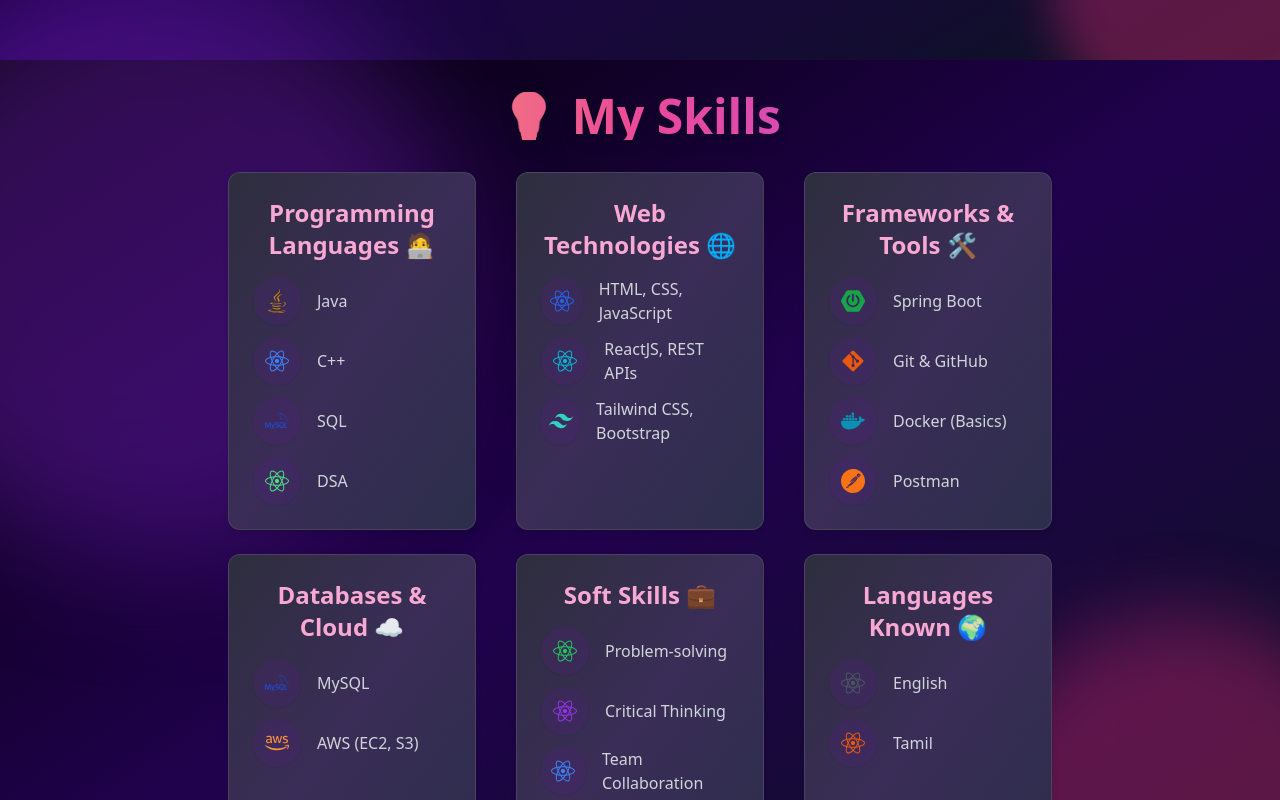
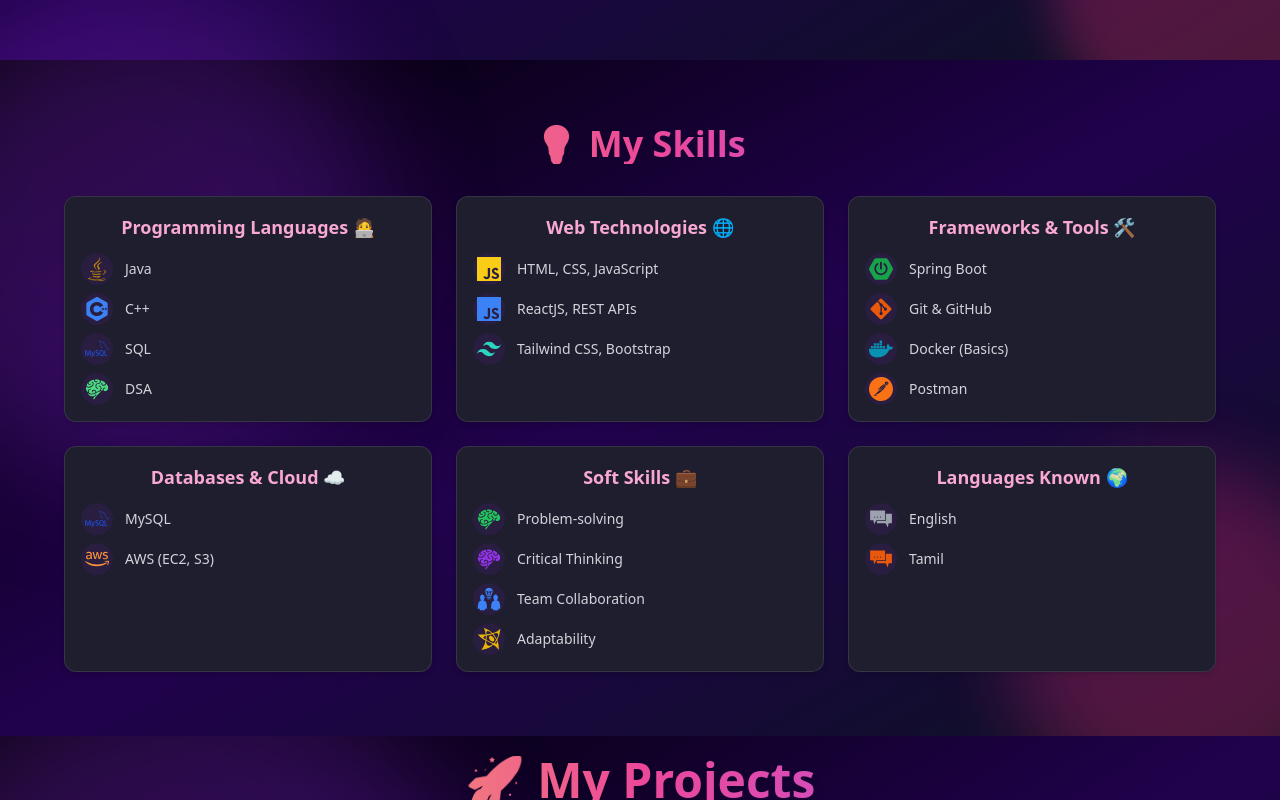
Before and after one commit to Varshhhininandhu/Varshproflio, a React (Create React App) app: page / in a window 1280 px wide. Shown: the part 1460-2260 px from the top of the page. Built offline with nearby package versions, Linux system fonts and the light colour scheme; the HTML template or start-up script is replaced by a standard one.

Commit message:
Update Skills.js

```diff
--- a/src/components/Skills.js
+++ b/src/components/Skills.js
@@ -1,56 +1,74 @@
 import React from 'react';
-import { FaJava, FaReact, FaDocker, FaGitAlt, FaAws } from 'react-icons/fa';
-import { SiMysql, SiSpringboot, SiTailwindcss, SiPostman } from 'react-icons/si';
+import {
+  FaJava,
+  FaDocker,
+  FaGitAlt,
+  FaAws,
+} from 'react-icons/fa';
+import {
+  SiMysql,
+  SiSpringboot,
+  SiTailwindcss,
+  SiPostman,
+  SiCplusplus,
+  SiJavascript,
+} from 'react-icons/si';
+import {
+  GiBrain,
+  GiTeamIdea,
+  GiTalk,
+  GiFlexibleStar,
+} from 'react-icons/gi';
 import { motion } from 'framer-motion';
 
 const skillsData = [
   {
-    title: "Programming Languages 🧑‍💻",
+    title: 'Programming Languages 🧑‍💻',
     items: [
-      { skill: "Java", icon: <FaJava className="text-2xl text-yellow-600" /> },
-      { skill: "C++", icon: <FaReact className="text-2xl text-blue-500" /> },
-      { skill: "SQL", icon: <SiMysql className="text-2xl text-blue-700" /> },
-      { skill: "DSA", icon: <FaReact className="text-2xl text-green-400" /> },
+      { skill: 'Java', icon: <FaJava className="text-2xl text-yellow-600" /> },
+      { skill: 'C++', icon: <SiCplusplus className="text-2xl text-blue-500" /> },
+      { skill: 'SQL', icon: <SiMysql className="text-2xl text-blue-700" /> },
+      { skill: 'DSA', icon: <GiBrain className="text-2xl text-green-400" /> },
     ],
   },
   {
-    title: "Web Technologies 🌐",
+    title: 'Web Technologies 🌐',
     items: [
-      { skill: "HTML, CSS, JavaScript", icon: <FaReact className="text-2xl text-blue-600" /> },
-      { skill: "ReactJS, REST APIs", icon: <FaReact className="text-2xl text-cyan-500" /> },
-      { skill: "Tailwind CSS, Bootstrap", icon: <SiTailwindcss className="text-2xl text-teal-400" /> },
+      { skill: 'HTML, CSS, JavaScript', icon: <SiJavascript className="text-2xl text-yellow-400" /> },
+      { skill: 'ReactJS, REST APIs', icon: <SiJavascript className="text-2xl text-blue-500" /> },
+      { skill: 'Tailwind CSS, Bootstrap', icon: <SiTailwindcss className="text-2xl text-teal-400" /> },
     ],
   },
   {
-    title: "Frameworks & Tools 🛠️",
+    title: 'Frameworks & Tools 🛠️',
     items: [
-      { skill: "Spring Boot", icon: <SiSpringboot className="text-2xl text-green-600" /> },
-      { skill: "Git & GitHub", icon: <FaGitAlt className="text-2xl text-orange-600" /> },
-      { skill: "Docker (Basics)", icon: <FaDocker className="text-2xl text-cyan-600" /> },
-      { skill: "Postman", icon: <SiPostman className="text-2xl text-orange-500" /> },
+      { skill: 'Spring Boot', icon: <SiSpringboot className="text-2xl text-green-600" /> },
+      { skill: 'Git & GitHub', icon: <FaGitAlt className="text-2xl text-orange-600" /> },
+      { skill: 'Docker (Basics)', icon: <FaDocker className="text-2xl text-cyan-600" /> },
+      { skill: 'Postman', icon: <SiPostman className="text-2xl text-orange-500" /> },
     ],
   },
   {
-    title: "Databases & Cloud ☁️",
+    title: 'Databases & Cloud ☁️',
     items: [
-      { skill: "MySQL", icon: <SiMysql className="text-2xl text-blue-700" /> },
-      { skill: "AWS (EC2, S3)", icon: <FaAws className="text-2xl text-orange-400" /> },
+      { skill: 'MySQL', icon: <SiMysql className="text-2xl text-blue-700" /> },
+      { skill: 'AWS (EC2, S3)', icon: <FaAws className="text-2xl text-orange-400" /> },
     ],
   },
   {
-    title: "Soft Skills 💼",
+    title: 'Soft Skills 💼',
     items: [
-      { skill: "Problem-solving", icon: <FaReact className="text-2xl text-green-500" /> },
-      { skill: "Critical Thinking", icon: <FaReact className="text-2xl text-purple-600" /> },
-      { skill: "Team Collaboration", icon: <FaReact className="text-2xl text-blue-500" /> },
-      { skill: "Adaptability", icon: <FaReact className="text-2xl text-yellow-500" /> },
+      { skill: 'Problem-solving', icon: <GiBrain className="text-2xl text-green-500" /> },
+      { skill: 'Critical Thinking', icon: <GiBrain className="text-2xl text-purple-600" /> },
+      { skill: 'Team Collaboration', icon: <GiTeamIdea className="text-2xl text-blue-500" /> },
+      { skill: 'Adaptability', icon: <GiFlexibleStar className="text-2xl text-yellow-500" /> },
     ],
   },
   {
-    title: "Languages Known 🌍",
+    title: 'Languages Known 🌍',
     items: [
-      { skill: "English", icon: <FaReact className="text-2xl text-gray-600" /> },
-      { skill: "Tamil", icon: <FaReact className="text-2xl text-orange-600" /> },
+      { skill: 'English', icon: <GiTalk className="text-2xl text-gray-400" /> },
+      { skill: 'Tamil', icon: <GiTalk className="text-2xl text-orange-600" /> },
     ],
   },
 ];
@@ -59,44 +77,48 @@ export default function Skills() {
   return (
     <section
       id="skills"
-      className="relative w-full min-h-screen py-8 px-8 sm:px-12 md:px-16 lg:px-24 bg-black bg-gradient-to-br from-black via-[#2e026d]/70 to-[#0f172a]/80"
+      className="relative w-full py-16 px-4 sm:px-8 lg:px-16 bg-black bg-gradient-to-br from-black via-[#2e026d]/70 to-[#0f172a]/80"
     >
-      {/* Glowing Background Blobs */}
-      <div className="absolute w-[600px] h-[600px] bg-purple-700 opacity-20 rounded-full blur-3xl top-[-100px] left-[-150px] animate-pulse z-0"></div>
-      <div className="absolute w-[400px] h-[400px] bg-pink-600 opacity-20 rounded-full blur-2xl bottom-[-100px] right-[-100px] animate-pulse z-0"></div>
+      {/* Background Blobs */}
+      <div className="absolute w-[500px] h-[500px] bg-purple-700 opacity-20 rounded-full blur-3xl top-[-80px] left-[-120px] animate-pulse z-0"></div>
+      <div className="absolute w-[350px] h-[350px] bg-pink-600 opacity-20 rounded-full blur-2xl bottom-[-80px] right-[-80px] animate-pulse z-0"></div>
 
       <motion.h2
-        initial={{ opacity: 0, y: -20 }}
+        initial={{ opacity: 0, y: -30 }}
         animate={{ opacity: 1, y: 0 }}
-        transition={{ duration: 0.8, ease: 'easeInOut' }}
-        className="text-3xl md:text-5xl font-playfair font-extrabold text-center text-transparent bg-clip-text bg-gradient-to-r from-yellow-300 via-pink-500 to-purple-500 drop-shadow-lg mb-8"
+        transition={{ duration: 0.8 }}
+        className="text-3xl sm:text-4xl font-extrabold text-center text-transparent bg-clip-text bg-gradient-to-r from-yellow-300 via-pink-500 to-purple-500 mb-8"
       >
         💡 My Skills
       </motion.h2>
 
-      <div className="max-w-8xl mx-auto flex flex-wrap justify-center gap-x-10 gap-y-6 relative z-10">
-        {skillsData.map((skill, idx) => (
-          <div
+      <div className="max-w-7xl mx-auto grid grid-cols-1 sm:grid-cols-2 lg:grid-cols-3 gap-6 relative z-10">
+        {skillsData.map((group, idx) => (
+          <motion.div
             key={idx}
-            className="w-full sm:w-[calc(50%-1.5rem)] md:w-[calc(33%-1.5rem)] lg:w-[calc(25%-1.5rem)] bg-gradient-to-br from-[#2e2e3e] via-[#3a2d57] to-[#2c2e4b] text-white rounded-xl shadow-md p-6 border border-white/10 transition-all duration-300 transform hover:scale-105 hover:shadow-pink-700/50 hover:ring-1 hover:ring-pink-600/60"
+            initial={{ opacity: 0, y: 20 }}
+            whileInView={{ opacity: 1, y: 0 }}
+            viewport={{ once: true }}
+            transition={{ duration: 0.6, delay: idx * 0.2 }}
+            className="bg-[#1e1e2f] rounded-xl p-4 shadow-md border border-white/10 hover:shadow-pink-500/30 hover:scale-[1.015] transition-transform duration-300"
           >
-            <h3 className="text-2xl font-semibold mb-4 text-center text-pink-300 font-playfair">
-              {skill.title}
+            <h3 className="text-lg font-semibold text-pink-300 mb-3 text-center">
+              {group.title}
             </h3>
-            <ul className="space-y-3">
-              {skill.items.map((item, index) => (
+            <ul className="space-y-2">
+              {group.items.map((item, i) => (
                 <li
-                  key={index}
-                  className="flex items-center space-x-4 text-base text-gray-300 hover:text-white transition"
+                  key={i}
+                  className="flex items-center gap-3 text-gray-300 hover:text-white transition text-sm"
                 >
-                  <div className="w-12 h-12 flex justify-center items-center rounded-full bg-purple-900/20 shadow-sm">
+                  <div className="w-8 h-8 flex items-center justify-center rounded-full bg-purple-900/20">
                     {item.icon}
                   </div>
                   <span className="font-medium">{item.skill}</span>
                 </li>
               ))}
             </ul>
-          </div>
+          </motion.div>
         ))}
       </div>
     </section>
```
